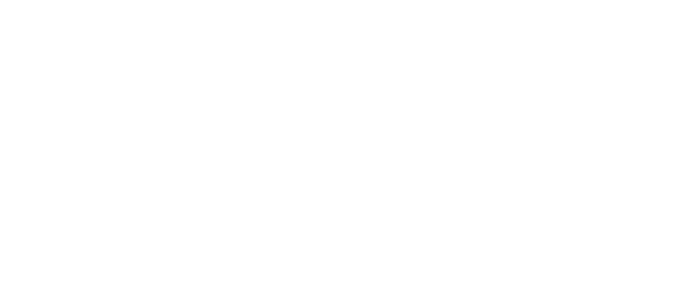
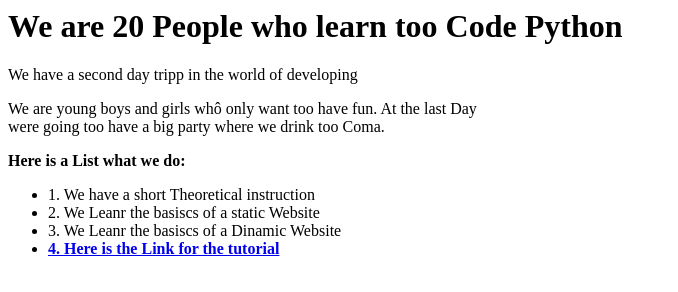
Before and after one commit to mischareolon/mischareolon.github.io, a plain HTML site: page index.html in a window 1280 px wide. Shown: the whole page, without its empty margins (0-678 px from the left). Drawn offline with Linux system fonts and the light colour scheme.

Commit message:
fourth commit: Made a list and link a Link there

```diff
--- a/index.html
+++ b/index.html
@@ -1,15 +1,18 @@
 <html>
     <head>
-		<title>We learn too Code a Website<title>
+		<title>We learn too Code a Website</title>
+		<h1> We are 20 People who learn too Code Python</h1>
     </head>
     <body>
 		<p>We have a second day tripp in the world of developing</p>
-		<p>We are young boys and girls whô only want too have fun</p>
-		<p>Here is a List what we do:</p>
+		<p>We are young boys and girls whô only want too have fun. At the last Day<br/>
+		were going too have a big party where we drink too Coma.</p>
+		<p><strong>Here is a List what we do:</p></strong>
 			<ul>
 				<li>1. We have a short Theoretical instruction</li>
 				<li>2. We Leanr the basiscs of a static Website</li>
 				<li>3. We Leanr the basiscs of a Dinamic Website</li>
+				<li><strong><a href="https://django_girls_switzerland.gitbooks.io/first-website-english/content/static-website/tools.html">4. Here is the Link for the tutorial</a></li></strong>
 			</ul>
     </body>
 </html>
```
